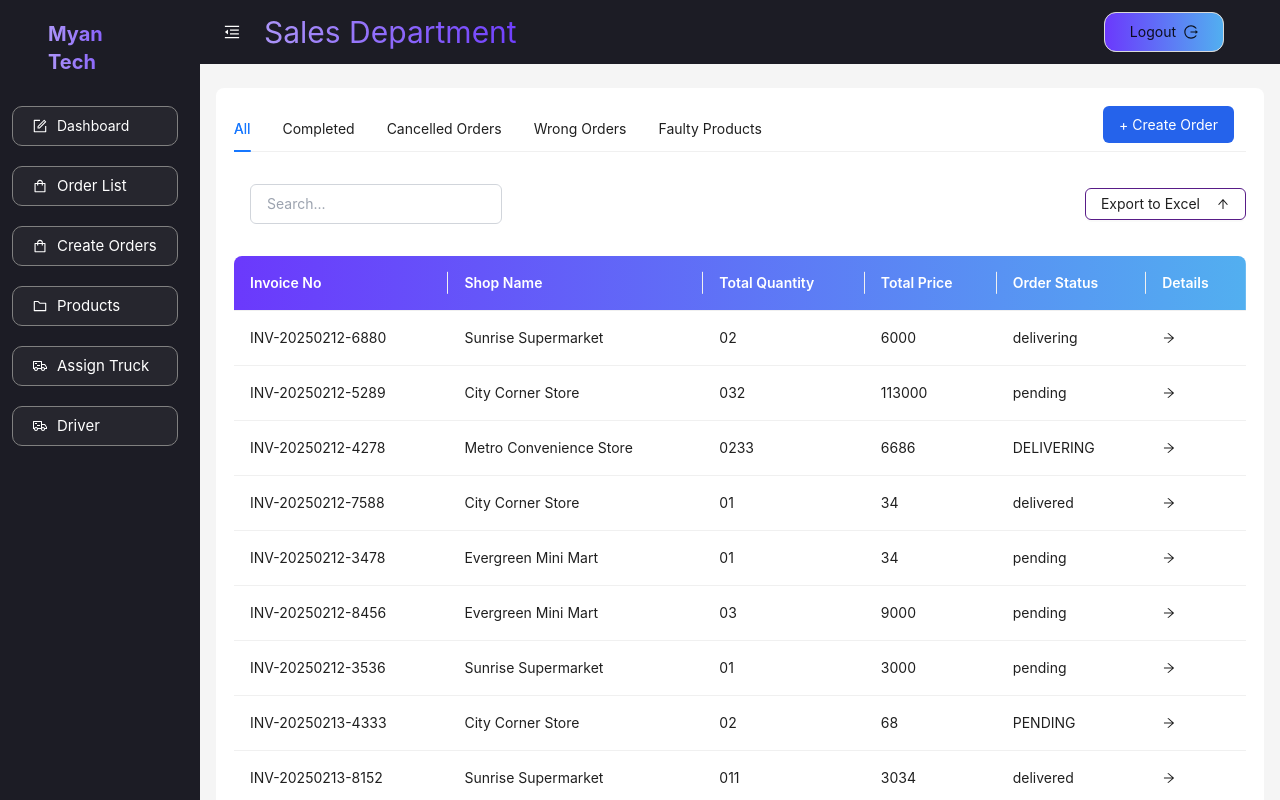
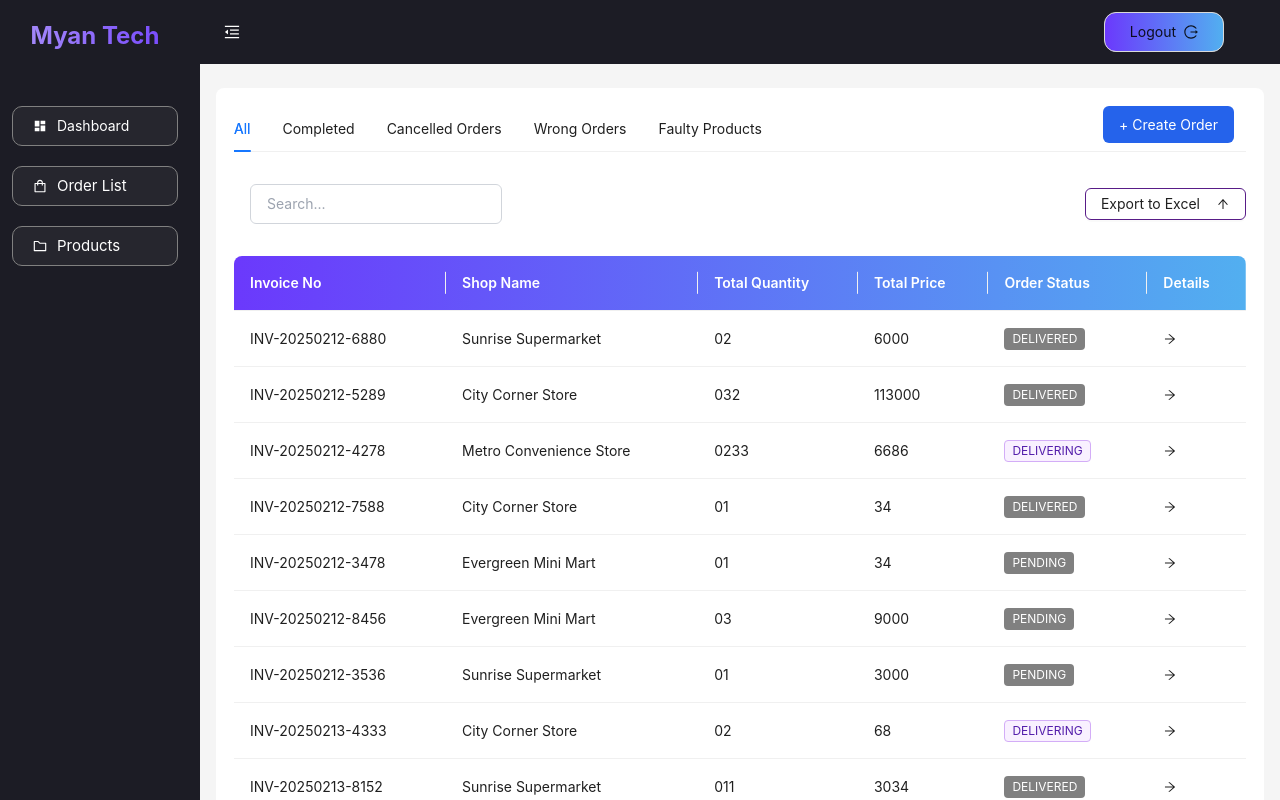
Before and after one commit to kaung-pyae-shan/MyanTech, a React (Create React App) app in the folder MyanTech_web/: page /order-list in a window 1280 px wide. Shown: the top 800 px of the page. Built offline with nearby package versions, Linux system fonts and the light colour scheme; data requests are answered from the project's data file.

Commit message:
some changes

```diff
--- a/MyanTech_web/db.json
+++ b/MyanTech_web/db.json
@@ -1,4 +1,32 @@
 {
+  "users": [
+    {
+      "id": "1",
+      "username": "sales",
+      "password": "asdffdsa",
+      "role": "sales",
+      "loginEndpoint": "/api/login"
+    },
+    {
+      "id": "2",
+      "username": "warehouse",
+      "password": "asdffdsa",
+      "role": "warehouse",
+      "loginEndpoint": "/api/login"
+    },
+    {
+      "id": "3",
+      "username": "finance",
+      "password": "asdffdsa",
+      "role": "finance",
+      "loginEndpoint": "/api/login"
+    },
+    {
+      "id": "a6d5",
+      "user_name": "sales",
+      "password": "asdffdsa"
+    }
+  ],
   "shops": [
     {
       "shop_id": 1,
@@ -318,7 +346,7 @@
       "township_name": "Hlaing",
       "region_id": 1,
       "region_name": "Yangon",
-      "order_status": "delivering",
+      "order_status": "delivered",
       "products": [
         {
           "product_id": "88a7",
@@ -349,7 +377,7 @@
       "township_name": "Kamayut",
       "region_id": 1,
       "region_name": "Yangon",
-      "order_status": "pending",
+      "order_status": "delivered",
       "products": [
         {
           "product_id": "88a7",
@@ -553,7 +581,7 @@
       "township_name": "Kamayut",
       "region_id": 1,
       "region_name": "Yangon",
-      "order_status": "PENDING",
+      "order_status": "DELIVERING",
       "products": [
         {
           "product_id": "7e67",
@@ -611,6 +639,108 @@
           "falty_remark": ""
         }
       ]
+    },
+    {
+      "id": "ac9a",
+      "invoice_no": "INV-20250213-6002",
+      "shop_id": "f537",
+      "shop_name": "City Corner Store",
+      "shop_address": "78, Baho Street",
+      "contact": "+951-376448",
+      "township_id": 1,
+      "township_name": "Kamayut",
+      "region_id": 1,
+      "region_name": "Yangon",
+      "order_status": "PENDING",
+      "products": [
+        {
+          "product_id": "88a7",
+          "product_name": "Mac 14",
+          "quantity": "1",
+          "stock": 78,
+          "unit_price": 3000,
+          "subtotal": 3000,
+          "remark": "abc",
+          "status": "",
+          "wrong_qty": 0,
+          "wrong_remark": "",
+          "falty_qty": 0,
+          "falty_remark": ""
+        },
+        {
+          "product_id": "cf7e",
+          "product_name": "User",
+          "quantity": "30",
+          "stock": 32,
+          "unit_price": 3432,
+          "subtotal": 102960,
+          "status": "",
+          "wrong_qty": 0,
+          "wrong_remark": "",
+          "falty_qty": 0,
+          "falty_remark": ""
+        },
+        {
+          "product_id": "7e67",
+          "product_name": "fdsxxcds",
+          "quantity": "1",
+          "stock": 343,
+          "unit_price": 34,
+          "subtotal": 34
+        }
+      ],
+      "order_id": "ac9a"
+    },
+    {
+      "id": "44ab",
+      "invoice_no": "INV-20250213-6122",
+      "shop_id": "040e",
+      "shop_name": "Metro Convenience Store",
+      "shop_address": "101, Strand Road",
+      "contact": "+951-376448",
+      "township_id": 1,
+      "township_name": "Pazundaung",
+      "region_id": 1,
+      "region_name": "Yangon",
+      "order_status": "PENDING",
+      "products": [
+        {
+          "product_id": "cb3c",
+          "product_name": "Acer Aspire X",
+          "quantity": "2",
+          "stock": 50,
+          "unit_price": 5000,
+          "subtotal": 10000,
+          "status": "",
+          "wrong_qty": 0,
+          "wrong_remark": "",
+          "falty_qty": 0,
+          "falty_remark": ""
+        },
+        {
+          "product_id": "cf7e",
+          "product_name": "User",
+          "quantity": "1",
+          "stock": 32,
+          "unit_price": 3432,
+          "subtotal": 3432,
+          "remark": "acdf",
+          "status": "",
+          "wrong_qty": 0,
+          "wrong_remark": "",
+          "falty_qty": 0,
+          "falty_remark": ""
+        },
+        {
+          "product_id": "7e67",
+          "product_name": "fdsxxcds",
+          "quantity": "1",
+          "stock": 343,
+          "unit_price": 34,
+          "subtotal": 34
+        }
+      ],
+      "order_id": "44ab"
     }
   ],
   "assign_truck": [
@@ -655,6 +785,15 @@
         "delivery_date": "2025-02-06"
       },
       "id": "1168"
+    },
+    {
+      "0": {
+        "assign_truck_id": 1739454568387,
+        "order_id": "e59c",
+        "driver_id": 3,
+        "delivery_date": "2025-01-29"
+      },
+      "id": "8976"
     }
   ]
 }
--- a/MyanTech_web/src/Layout/Layout.jsx
+++ b/MyanTech_web/src/Layout/Layout.jsx
@@ -1,223 +1,253 @@
-import React, { useState } from 'react';
-import {
-  MenuFoldOutlined,
-  MenuUnfoldOutlined,
-  UserOutlined,
-  FolderOpenOutlined,
-  LayoutOutlined,
-  ShoppingOutlined
-
-} from '@ant-design/icons';
-import { Button, Layout, Menu, theme } from 'antd';
-import { Outlet, Link } from 'react-router-dom';
+import { useState, useEffect } from "react"
+import { DashboardOutlined, MenuFoldOutlined, MenuUnfoldOutlined, ShoppingOutlined } from "@ant-design/icons"
+import { Button, Layout, Menu, theme } from "antd"
+import { Outlet, Link } from "react-router-dom"
 // import Logout from '../pages/User/Logout';
-import { FormOutlined, TruckOutlined } from '@ant-design/icons';
+import { FormOutlined, TruckOutlined } from "@ant-design/icons"
 // import { UnorderedListOutlined } from '@ant-design/icons';
-import { FolderOutlined } from '@ant-design/icons';
-import { LogoutOutlined } from '@ant-design/icons';
+import { FolderOutlined } from "@ant-design/icons"
+import { LogoutOutlined } from "@ant-design/icons"
+import { AiOutlinePlus } from "react-icons/ai"
+import { MdDashboard } from "react-icons/md"
 // import Logo from "../assets/Images/Logo.png";
-const { Header, Sider, Content } = Layout;
+const { Header, Sider, Content } = Layout
 
 const siderStyle = {
-  overflow: 'auto',
-  height: '100vh',
-  position: 'sticky',
+  overflow: "auto",
+  height: "100vh",
+  position: "sticky",
   insetInlineStart: 0,
   top: 0,
   bottom: 0,
-  scrollbarWidth: 'thin',
-  scrollbarGutter: 'stable',
-  minWidth: '210px'
-};
+  scrollbarWidth: "thin",
+  scrollbarGutter: "stable",
+  minWidth: "210px",
+}
 
 const AppLayout = () => {
-  const [collapsed, setCollapsed] = useState(false);
+  const [collapsed, setCollapsed] = useState(false)
   const {
     token: { colorBgContainer, borderRadiusLG },
-  } = theme.useToken();
+  } = theme.useToken()
 
-  const username = localStorage.getItem('user')
+  const username = localStorage.getItem("user")
+  const storedUser = JSON.parse(localStorage.getItem("user"))
+  const userRole = storedUser?.role || "" // Get user role, default to empty if null
+
+  const [menuItems, setMenuItems] = useState([])
 
 
-
-  return (
-    <Layout className="min-h-screen ">
-      <Sider className='relative w-[100%] bg-dark '
-      trigger={null} collapsible collapsed={collapsed}
-      style={siderStyle}
-      >
-        <div className="demo-logo-vertical" />
+  useEffect(() => {
+    const baseMenuItems = [
       {
-          collapsed ?
-
-            <div className='mx-[1.5rem] mt-5 h-[50px] w-[100%]'>
-              <h2
-                className={` z-10 text-xl font-bold bg-gradient-purple bg-clip-text text-transparent`}>MT</h2>
-            </div>
-            :
-            <div className='mx-[3rem] mt-5 h-[50px]'>
-              <h2
-                className={`w-[100%] z-10 text-xl font-bold bg-gradient-purple bg-clip-text text-transparent`}>Myan Tech</h2>
-            </div>
-        }
-
-
-
-
-
-        <Menu
-          theme='dark'
-          mode="inline"
-          className="mt-[2rem] bg-dark  hover:bg-none   px-2 "
-
-          type='primary'
-
-          items={[
-            {
-              key: '1',
-              icon: <FormOutlined style={{ color: 'white' }} />,
-              defaultSelectedKeys: ['1'],
-
-              label: <Link to="/sales/dashboard" style={{ color: 'white' }}>Dashboard </Link>,
-
+        key: "1",
+        icon: <MdDashboard style={{ color: "white" }} />,
+        defaultSelectedKeys: ["1"],
+        label: (
+          <Link to="/sales/dashboard" style={{ color: "white" }}>
+            Dashboard{" "}
+          </Link>
+        ),
         style: {
-                border: '1px solid gray', marginBottom: '20px ',
-                padding: !collapsed ? '15px 20px' : '', borderRadius: '10px', color: 'white',
-                background: '#52525233'
-              },
-
-            },
-
-            {
-              key: '2',
-              icon: <ShoppingOutlined />,
-              defaultSelectedKeys: ['2'],
-
-
-              label: <Link to="/order-list" className=' text-[15px]'>Order List</Link>,
-              style: {
-                border: '1px solid gray', marginBottom: '20px ',
-                padding: !collapsed ? '15px 20px' : '', borderRadius: '10px', color: 'white',
-                background: '#52525233'
-
+          border: "1px solid gray",
+          marginBottom: "20px ",
+          padding: !collapsed ? "15px 20px" : "",
+          borderRadius: "10px",
+          color: "white",
+          background: "#52525233",
         },
       },
-
-
+      //  {
+      //   key: "3",
+      //   icon: <AiOutlinePlus />,
+      //   defaultSelectedKeys: ["3"],
+      //   label: (
+      //     <Link to="/create-order" className=" text-[15px]">
+      //       Create Order
+      //     </Link>
+      //   ),
+      //   style: {
+      //     border: "1px solid gray",
+      //     marginBottom: "20px ",
+      //     padding: !collapsed ? "15px 20px" : "",
+      //     borderRadius: "10px",
+      //     color: "white",
+      //     background: "#52525233",
+      //   },
+      // },
       {
-              key: '3',
+        key: "2",
         icon: <ShoppingOutlined />,
-              defaultSelectedKeys: ['23'],
-
-
-              label: <Link to="/create-order" className=' text-[15px]'>Create Orders</Link>,
+        defaultSelectedKeys: ["2"],
+        label: (
+          <Link to="/order-list" className=" text-[15px]">
+            Order List
+          </Link>
+        ),
         style: {
-                border: '1px solid gray', marginBottom: '20px ',
-                padding: !collapsed ? '15px 20px' : '', borderRadius: '10px', color: 'white',
-                background: '#52525233'
-
+          border: "1px solid gray",
+          marginBottom: "20px ",
+          padding: !collapsed ? "15px 20px" : "",
+          borderRadius: "10px",
+          color: "white",
+          background: "#52525233",
         },
       },
 
       {
-              key: '4',
+        key: "4",
         icon: <FolderOutlined />,
-              defaultSelectedKeys: ['4'],
-
-              label: <Link to="/product" className=' text-[15px]'>Products</Link>,
+        defaultSelectedKeys: ["4"],
+        label: (
+          <Link to="/product" className=" text-[15px]">
+            Products
+          </Link>
+        ),
         style: {
-                border: '1px solid gray', marginBottom: '20px ',
-                padding: !collapsed ? '15px 20px' : '', borderRadius: '10px', color: 'white',
-                background: '#52525233'
-
+          border: "1px solid gray",
+          marginBottom: "20px ",
+          padding: !collapsed ? "15px 20px" : "",
+          borderRadius: "10px",
+          color: "white",
+          background: "#52525233",
         },
       },
 
+    ]
+
+    if (userRole === "sales") {
+      baseMenuItems.splice(1, 0, {
+        key: "3",
+        icon: <AiOutlinePlus />,
+        defaultSelectedKeys: ["3"],
+        label: (
+          <Link to="/create-order" className=" text-[15px]">
+            Create Order
+          </Link>
+        ),
+        style: {
+          border: "1px solid gray",
+          marginBottom: "20px ",
+          padding: !collapsed ? "15px 20px" : "",
+          borderRadius: "10px",
+          color: "white",
+          background: "#52525233",
+        },
+      })
+    }
+
+    // Add Assign Truck menu item only for warehouse users
+    if (userRole === "warehouse") {
+      baseMenuItems.splice(3, 0, {
+        key: "5",
+        icon: <TruckOutlined />,
+        defaultSelectedKeys: ["5"],
+        label: (
+          <Link to="/assign/truck" className=" text-[15px]">
+            Assign Truck
+          </Link>
+        ),
+        style: {
+          border: "1px solid gray",
+          marginBottom: "20px ",
+          padding: !collapsed ? "15px 20px" : "",
+          borderRadius: "10px",
+          color: "white",
+          background: "#52525233",
+        },
+      },
       {
-              key: '5',
+        key: "6",
         icon: <TruckOutlined />,
-              defaultSelectedKeys: ['5'],
-
-              label: <Link to="/assign/truck" className=' text-[15px]'>Assign Truck</Link>,
+        defaultSelectedKeys: ["6"],
+        label: (
+          <Link to="/drivers" className=" text-[15px]">
+            Driver
+          </Link>
+        ),
         style: {
-                border: '1px solid gray', marginBottom: '20px ',
-                padding: !collapsed ? '15px 20px' : '', borderRadius: '10px', color: 'white',
-                background: '#52525233'
-
+          border: "1px solid gray",
+          marginBottom: "20px ",
+          padding: !collapsed ? "15px 20px" : "",
+          borderRadius: "10px",
+          color: "white",
+          background: "#52525233",
         },
       },
 
-            {
-              key: '6',
-              icon: <TruckOutlined />,
-              defaultSelectedKeys: ['6'],
+    )
+    }
 
-              label: <Link to="/drivers"className=' text-[15px]'>Driver</Link>,
-              style: {
-                border: '1px solid gray', marginBottom: '20px ',
-                padding: !collapsed ? '15px 20px' : '', borderRadius: '10px', color: 'white',
-                background: '#52525233'
+    setMenuItems(baseMenuItems)
+  }, [userRole, collapsed])
 
-              },
-            },
-
-          ]}
+  return (
+    <Layout className="min-h-screen ">
+      <Sider className="relative w-[100%] bg-dark " trigger={null} collapsible collapsed={collapsed} style={siderStyle}>
+        <div className="demo-logo-vertical" />
+        {collapsed ? (
+          <div className="mx-[1.5rem] mt-5 h-[50px] w-[100%]">
+            <h2 className={` z-10 text-2xl font-bold bg-gradient-purple bg-clip-text text-transparent`}>MT</h2>
+          </div>
+        ) : (
+          <div className=" mt-5 h-[50px]">
+            <h2 className={` text-center w-[100%] z-10 text-2xl font-bold bg-gradient-purple bg-clip-text text-transparent`}>
+              Myan Tech
+            </h2>
+          </div>
+        )}
+        <Menu
+          theme="dark"
+          mode="inline"
+          className="mt-[2rem] bg-dark  hover:bg-none   px-2 "
+          type="primary"
+          items={menuItems}
         />
-
-
-
-
-
-
-        {/* <div className="fixed bottom-0 mx-5">
-          <LogoutOutlined />
-         <Logout />
-        </div> */}
       </Sider>
       <Layout>
         <Header
           style={{
             padding: 0,
-            background: '#1C1C25',
-            position: 'sticky',
+            background: "#1C1C25",
+            position: "sticky",
             top: 0,
-            zIndex: 1000
+            zIndex: 1000,
           }}
           className="flex justify-between w-full"
         >
-
           <div className="flex items-center">
             <Button
               type="text"
               icon={collapsed ? <MenuUnfoldOutlined /> : <MenuFoldOutlined />}
               onClick={() => setCollapsed(!collapsed)}
               style={{
-                fontSize: '16px',
+                fontSize: "16px",
                 width: 64,
                 height: 64,
                 color: "white",
               }}
             />
-            <h2 className='text-3xl text-transparent bg-gradient-purple bg-clip-text'> Sales Department </h2>
+            <h2 className="text-2xl font-semibold text-transparent bg-gradient-purple bg-clip-text">
+              {
+                userRole == 'warehouse' ? 'Warehouse Department' :
+                userRole == 'sales' ? 'Sales Department':
+                userRole == 'finance' ? 'Finance Department': ''
+
+              }
+
+                </h2>
           </div>
-
-
-
-
           <div className="mr-[3rem]">
             <Button className="mr-[8px] h-10 rounded-xl mt-3 bg-button px-[25px] hover:bg-none">
-              Logout<LogoutOutlined/>
+              Logout
+              <LogoutOutlined />
             </Button>
-            {username}
 
-            {/* <Logout /> */}
           </div>
-
-
         </Header>
         <Content
           style={{
-            margin: '24px 16px',
+            margin: "24px 16px",
             padding: 24,
             minHeight: 280,
             background: colorBgContainer,
@@ -228,7 +258,7 @@ const AppLayout = () => {
         </Content>
       </Layout>
     </Layout>
-  );
-};
+  )
+}
 
-export default AppLayout;
+export default AppLayout
--- a/MyanTech_web/src/components/orders/AllOrder.jsx
+++ b/MyanTech_web/src/components/orders/AllOrder.jsx
@@ -1,6 +1,6 @@
 import React, { useEffect, useState } from 'react';
 import axios from '../../api/axios';
-import { Table, Button, Drawer, Pagination } from 'antd';
+import { Table, Button, Drawer, Pagination, Tag, Spin } from 'antd';
 import { AiOutlineArrowRight, AiOutlineArrowUp } from "react-icons/ai";
 import * as XLSX from 'xlsx';
 import { useNavigate } from 'react-router-dom';
@@ -14,14 +14,19 @@ const AllOrder = () => {
     const [currentPage, setCurrentPage] = useState(1);
     const [pageSize] = useState(10);
     const navigate = useNavigate();
+    const [loading, setLoading] = useState(false)
 
     useEffect(() => {
         const fetchOrders = async () => {
+            setLoading(true)
             try {
                 const response = await axios.get(`/orders`);
                 setOrders(response.data);
+                setLoading(false)
             } catch (error) {
                 console.error("Error fetching orders:", error);
+                setLoading(false)
+
             }
         };
 
@@ -37,6 +42,16 @@ const AllOrder = () => {
         fetchShops();
         fetchOrders();
     }, [currentPage, pageSize]);
+
+    if (loading) {
+        return (
+
+            <div className="flex justify-center items-center h-[500px]">
+                <Spin size="large" />
+            </div>
+        )
+      }
+
 
     const exportToExcel = () => {
         const dataForExcel = orders.map(order => {
@@ -74,7 +89,20 @@ const AllOrder = () => {
             key: 'total_price',
             render: (_, order) => order.products.reduce((sum, product) => sum + product.subtotal, 0)
         },
-        { title: 'Order Status', dataIndex: 'order_status', key: 'order_status' },
+        { title: 'Order Status',
+            dataIndex: 'order_status',
+             key: 'order_status',
+             render: (status) => {
+                let color = 'gray';
+                if (status === 'PENDING') color = 'orange';
+                else if (status === 'DELIVERING') color = 'purple';
+                else if (status === 'DELIVERED') color = 'blue';
+                else if (status === 'COMPLETED') color = 'green';
+                else if (status === 'CANCELED') color = 'red';
+
+                return <Tag color={color} className="text-normal">{status.toUpperCase()}</Tag>;
+            }
+             },
         {
             title: 'Details',
             key: 'details',
@@ -113,7 +141,7 @@ const AllOrder = () => {
                 open={openOrder !== null}
             >
                 {openOrder && <OrderDetail order={orders.find(order => order.id === openOrder)} />}
-               { orders.find(order => order.id === openOrder)?.order_status == 'pending'&& <Button
+               { orders.find(order => order.id === openOrder)?.order_status == 'PENDING'&& <Button
                     onClick={() => navigate(`/edit-order`, { state: { orderData: orders.find(order => order.id === openOrder) } })}
                     className='absolute mt-3 border-2 border-yellow-600 rounded-md right-4 text-blue top-1'
                 >
--- a/MyanTech_web/src/components/orders/EditOrderForm.jsx
+++ b/MyanTech_web/src/components/orders/EditOrderForm.jsx
@@ -188,7 +188,7 @@ const EditOrderForm = ({ resetField, setResetField, shopDisable, setShopDisable}
     return (
         <div className='w-[400px] border border-gray-300 rounded-lg bg-white shadow-md'>
             <div className="px-5 py-5 bg-button">
-                <h1 className="text-2xl font-bold text-white">Create Order</h1>
+                <h1 className="text-2xl font-bold text-white">Edit Order</h1>
             </div>
             <hr />
             <Form form={form} layout="vertical" autoComplete="off" className='p-5' onFinish={handleSubmit}>
--- a/MyanTech_web/src/pages/ProductTablePage.jsx
+++ b/MyanTech_web/src/pages/ProductTablePage.jsx
@@ -89,6 +89,7 @@ const ProductTablePage = () => {
 
   return (
     <div style={{ padding: "20px" }}>
+     { localStorage.getItem('user').role == 'warehouse' &&
       <Button
         type="primary"
         onClick={() => {
@@ -99,7 +100,7 @@ const ProductTablePage = () => {
         style={{ marginBottom: "16px" }}
       >
         Create Product
-      </Button>
+      </Button>}
 
       <Table columns={columns} dataSource={products} loading={loading} rowKey="product_id" locale={{ emptyText: "No items yet" }}
         pagination={{ pageSize: 5 }} />
--- a/MyanTech_web/src/pages/User/Login.jsx
+++ b/MyanTech_web/src/pages/User/Login.jsx
@@ -8,7 +8,7 @@ import { addAuth, login, selectIsAuthenticated } from '../../redux/services/Auth
 // import img from '../../assets/image 2.png'
 
 
-const LOGIN_URL ='/login'
+const LOGIN_URL ='/users'
 
 const Login = () => {
 
@@ -72,7 +72,7 @@ const Login = () => {
       setPwd('')
       setSuccess(true)
 
-     navigate('/vocab/new-word/flashcard')
+     navigate('/')
     } catch (error) {
       console.log(error.response);
 
--- a/MyanTech_web/src/router/router.jsx
+++ b/MyanTech_web/src/router/router.jsx
@@ -12,6 +12,7 @@ import EditOrder from "../pages/Order/EditOrder";
 import OrderTable from "../pages/AssignTruck/OrderTable";
 import SalesDashboard from "../pages/Dashboards/SalesDashboard";
 import Login from "../pages/User/Login";
+import LoginTest from "../pages/User/LoginTest";
 
 const Router = () => {
     const config = createBrowserRouter([
@@ -84,7 +85,7 @@ const Router = () => {
         // },
         {
             path:"/login",
-            element : <Login />
+            element : <LoginTest />
 
         },
         // {
```
Also changed, not shown: MyanTech_web/src/components/orders/OrderTab.jsx (+23 -1 lines), MyanTech_web/src/pages/User/LoginTest.jsx (added, +82 -0 lines). Lines whose indentation alone changed are shown as unchanged.
